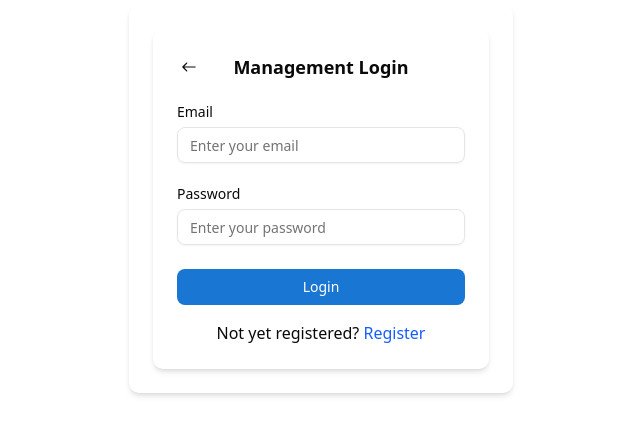
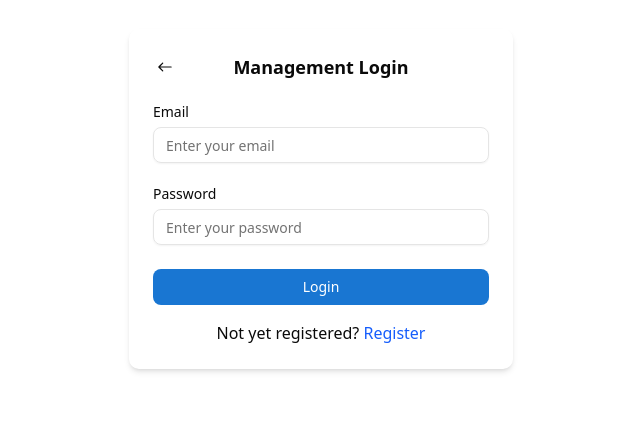
Before and after one commit to saruni-spec/farm, a Next.js app: page /login/admin in a window 1280 px wide. Shown: the part 201-636 px from the top of the page, without its empty margins (319-959 px from the left). Built offline with nearby package versions, Linux system fonts and the light colour scheme.

Commit message:
Modified the admin login form

```diff
--- a/src/app/login/admin/page.tsx
+++ b/src/app/login/admin/page.tsx
@@ -46,7 +46,7 @@ const AdminLogin = () =>
         console.log(values)
     }
     return (
-        <div className="w-full max-w-96 p-6 rounded-lg shadow-md">
+        <>
              <div className="relative flex items-center justify-center mb-6">
                 <Link href="/login" className="absolute left-0">
                     <IoIosArrowRoundBack className="text-2xl hover:text-blue-500" />
@@ -82,7 +82,7 @@ const AdminLogin = () =>
 
                     <p className="mt-4 text-center">Not yet registered? <Link href={"/signup/admin"} className="text-blue-600">Register</Link></p>
             </Form>
-        </div>
+        </>
     )
 }
 
```
